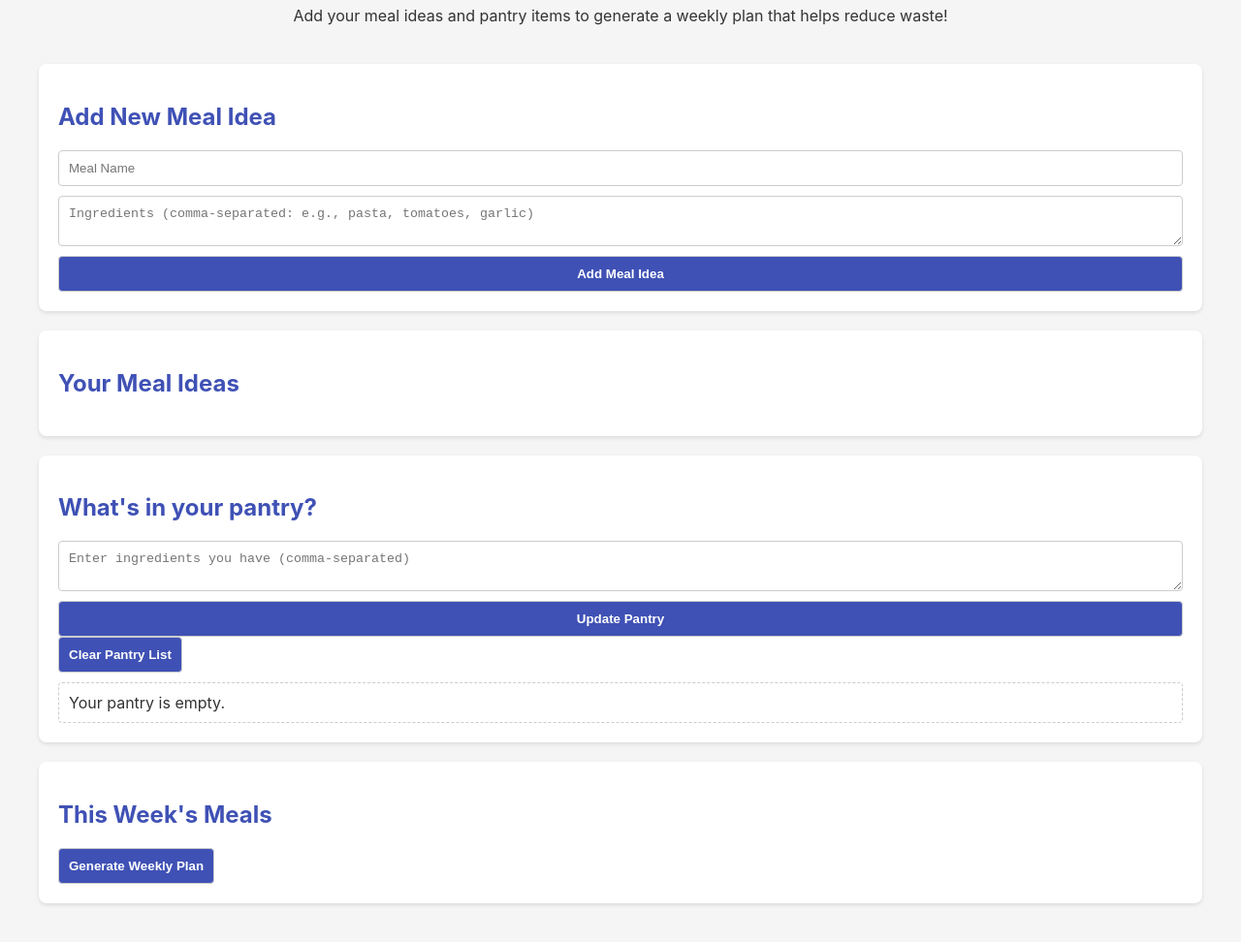
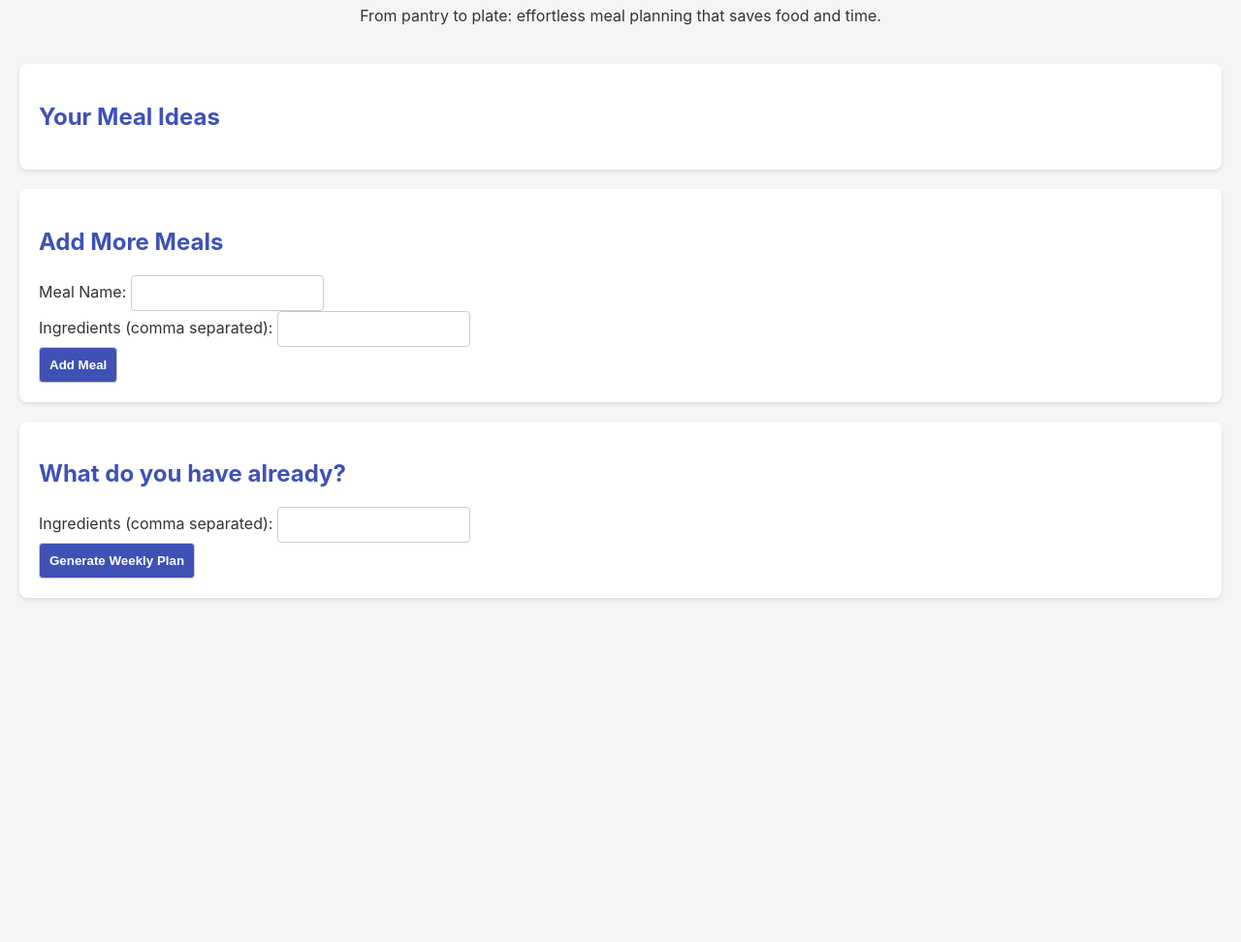
Before and after one commit to hollyannika/smart-meal-planner, a plain HTML site: page index.html in a window 1280 px wide. Shown: the part 96-1068 px from the top of the page at 97% size. After the commit the page ends 800 px from the top, so only its background shows below. Drawn offline with Linux system fonts and the light colour scheme.

Commit message:
improved index.html

```diff
--- a/index.html
+++ b/index.html
@@ -7,67 +7,68 @@
     <link rel="stylesheet" href="style.css">
 </head>
 <body>
-    <div class="container">
-        <header>
-            <h1>My Smart Meal Planner</h1>
-            <p>Add your meal ideas and pantry items to generate a weekly plan that helps reduce waste!</p>
-        </header>
+    <header>
+        <h1>Smart Meal Planner</h1>
+        <p>From pantry to plate: effortless meal planning that saves food and time.</p>
+    </header>
 
-        <!-- The application content is now always visible -->
-        <div id="app-content">
-            <!-- Section for adding new meal ideas -->
-            <section class="add-meal-section">
-                <h2>Add New Meal Idea</h2>
-                <form id="add-meal-form">
-                    <input type="text" id="meal-name" placeholder="Meal Name" required>
-                    <textarea id="meal-ingredients" placeholder="Ingredients (comma-separated: e.g., pasta, tomatoes, garlic)" required></textarea>
-                    <button type="submit">Add Meal Idea</button>
-                </form>
-            </section>
+    <main>
+        <!-- Meals List Section -->
+        <section id="meal-list-section">
+            <h2>Your Meal Ideas</h2>
+            <div id="meals-container">
+                <!-- Meals will be dynamically added here by JavaScript -->
+            </div>
+        </section>
 
-            <!-- Section for user's meal ideas -->
-            <section class="meal-ideas-section">
-                <h2>Your Meal Ideas</h2>
-                <div class="meal-ideas-container" id="meal-ideas-container">
-                    <!-- Meal idea tiles will be dynamically added here -->
+        <!-- Add Meals Section -->
+        <section id="add-meal-section">
+            <h2>Add More Meals</h2>
+            <form id="add-meal-form">
+                <div class="form-group">
+                    <label for="meal-name">Meal Name:</label>
+                    <input type="text" id="meal-name" required>
                 </div>
-            </section>
+                <div class="form-group">
+                    <label for="meal-ingredients">Ingredients (comma separated):</label>
+                    <input type="text" id="meal-ingredients" required>
+                </div>
+                <button type="submit">Add Meal</button>
+            </form>
+        </section>
 
-            <!-- Section for adding pantry items -->
-            <section class="pantry-section">
-                <h2>What's in your pantry?</h2>
-                <form id="add-pantry-form">
-                    <textarea id="pantry-items" placeholder="Enter ingredients you have (comma-separated)" required></textarea>
-                    <button type="submit">Update Pantry</button>
-                </form>
-                <button id="clear-pantry-btn">Clear Pantry List</button>
-                <div id="pantry-display">
-                    <!-- Pantry items will be displayed here -->
+        <!-- Pantry and Planning Section -->
+        <section id="pantry-section">
+            <h2>What do you have already?</h2>
+            <form id="pantry-form">
+                <div class="form-group">
+                    <label for="pantry-ingredients">Ingredients (comma separated):</label>
+                    <input type="text" id="pantry-ingredients" required>
                 </div>
-            </section>
+                <button type="submit">Generate Weekly Plan</button>
+            </form>
+        </section>
 
-            <!-- Section for the generated weekly meal plan -->
-            <section class="weekly-plan-section">
-                <h2>This Week's Meals</h2>
-                <div class="weekly-plan-buttons">
-                    <button id="generate-plan-btn">Generate Weekly Plan</button>
-                    <button id="regenerate-plan-btn" style="display:none;">Regenerate</button>
-                    <button id="generate-shopping-list-btn" style="display:none;">Generate Shopping List</button>
-                </div>
-                <div class="weekly-plan-container" id="weekly-plan-container">
-                    <!-- Weekly meal plan will be dynamically added here -->
-                </div>
-            </section>
+        <!-- Weekly Plan Section -->
+        <section id="weekly-plan-section" style="display:none;">
+            <h2>Your Weekly Plan</h2>
+            <div id="weekly-meals-container">
+                <!-- Weekly meal suggestions will be dynamically added here -->
+            </div>
+            <div class="plan-actions">
+                <button id="regenerate-button">Regenerate</button>
+                <button id="generate-list-button">Generate Shopping List</button>
+            </div>
+        </section>
 
-            <!-- Section for the generated shopping list -->
-            <section id="shopping-list-section" style="display:none;">
-                <h2>Your Shopping List</h2>
-                <ul id="shopping-list-container">
-                    <!-- The shopping list will be displayed here -->
-                </ul>
-            </section>
-        </div>
-    </div>
+        <!-- Shopping List Section -->
+        <section id="shopping-list-section" style="display:none;">
+            <h2>Shopping List</h2>
+            <div id="shopping-list-container">
+                <!-- The final shopping list will be added here -->
+            </div>
+        </section>
+    </main>
 
     <script src="script.js"></script>
 </body>
```
